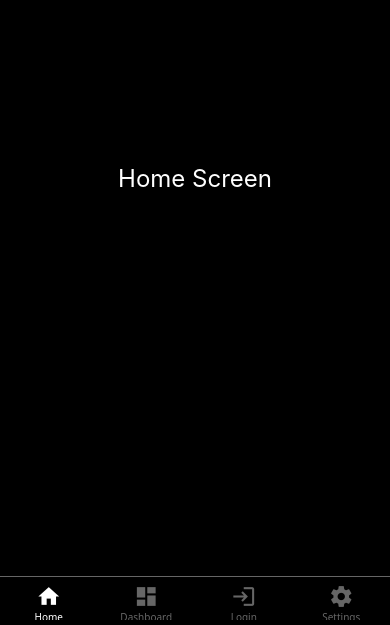
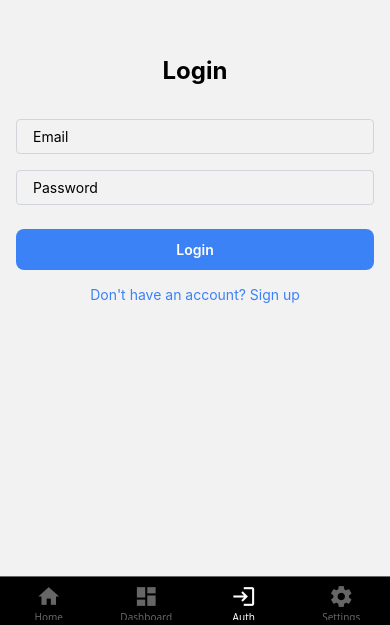
Before and after one commit to JordanVera/fantasy-football-expo, a React Native app: screen /Auth in a window 390 px wide. Shown: the part 219-844 px from the top of the page. Built offline with nearby package versions, Linux system fonts and the light colour scheme.

Commit message:
Refactor authentication flow and update navigation
- Integrated AuthProvider into App component for context management.
- Replaced LoginScreen with AuthScreen in BottomTabNavigator for improved authentication handling.
- Removed the deprecated LoginScreen component to streamline the codebase.

```diff
--- a/App.tsx
+++ b/App.tsx
@@ -1,6 +1,6 @@
 import { NavigationContainer } from '@react-navigation/native';
 import { BottomTabNavigator } from './src/navigation/BottomTabNavigator';
-//
+import { AuthProvider } from './src/context/AuthContext';
 import 'nativewind';
 
 import './global.css';
@@ -8,7 +8,9 @@ import './global.css';
 export default function App() {
   return (
     <NavigationContainer>
-      <BottomTabNavigator />
+      <AuthProvider>
+        <BottomTabNavigator />
+      </AuthProvider>
     </NavigationContainer>
   );
 }
--- a/src/navigation/BottomTabNavigator.tsx
+++ b/src/navigation/BottomTabNavigator.tsx
@@ -2,7 +2,7 @@ import { createBottomTabNavigator } from '@react-navigation/bottom-tabs';
 import { MaterialIcons } from '@expo/vector-icons';
 import { HomeScreen } from '../screens/HomeScreen';
 import { DashboardScreen } from '../screens/DashboardScreen';
-import { LoginScreen } from '../screens/LoginScreen';
+import { AuthScreen } from '../screens/AuthScreen';
 import { SettingsScreen } from '../screens/SettingsScreen';
 // import { Header } from '../components/Topbar';
 
@@ -41,8 +41,8 @@ export function BottomTabNavigator() {
         }}
       />
       <Tab.Screen
-        name="Login"
-        component={LoginScreen}
+        name="Auth"
+        component={AuthScreen}
         options={{
           tabBarIcon: ({ color, size }) => (
             <MaterialIcons name="login" size={size} color={color} />
--- /dev/null
+++ b/src/screens/AuthScreen.tsx
@@ -0,0 +1,90 @@
+import { View, Text, TouchableOpacity, TextInput } from 'react-native';
+import { useState } from 'react';
+import { useAuth } from '../context/AuthContext';
+
+export function AuthScreen() {
+  const [isLogin, setIsLogin] = useState(true);
+  const [email, setEmail] = useState('');
+  const [password, setPassword] = useState('');
+  const [name, setName] = useState('');
+  const [error, setError] = useState('');
+  const { login, signup } = useAuth();
+
+  const handleSubmit = async () => {
+    try {
+      if (isLogin) {
+        await login(email, password);
+      } else {
+        await signup(email, password, name);
+      }
+      // Navigation will be handled by your navigation container based on auth state
+    } catch (error) {
+      setError(
+        isLogin
+          ? 'Login failed. Please check your credentials.'
+          : 'Signup failed. Please try again.'
+      );
+    }
+  };
+
+  const toggleAuthMode = () => {
+    setIsLogin(!isLogin);
+    setError('');
+    setEmail('');
+    setPassword('');
+    setName('');
+  };
+
+  return (
+    <View className="items-center justify-center flex-1 px-4">
+      <Text className="mb-8 text-2xl font-bold">
+        {isLogin ? 'Login' : 'Sign Up'}
+      </Text>
+
+      {error ? <Text className="mb-4 text-red-500">{error}</Text> : null}
+
+      {!isLogin && (
+        <TextInput
+          className="w-full px-4 py-2 mb-4 border border-gray-300 rounded"
+          placeholder="Name"
+          value={name}
+          onChangeText={setName}
+        />
+      )}
+
+      <TextInput
+        className="w-full px-4 py-2 mb-4 border border-gray-300 rounded"
+        placeholder="Email"
+        value={email}
+        onChangeText={setEmail}
+        keyboardType="email-address"
+        autoCapitalize="none"
+      />
+
+      <TextInput
+        className="w-full px-4 py-2 mb-6 border border-gray-300 rounded"
+        placeholder="Password"
+        value={password}
+        onChangeText={setPassword}
+        secureTextEntry
+      />
+
+      <TouchableOpacity
+        className="w-full px-6 py-3 mb-4 bg-blue-500 rounded-lg"
+        onPress={handleSubmit}
+      >
+        <Text className="font-semibold text-center text-white">
+          {isLogin ? 'Login' : 'Sign Up'}
+        </Text>
+      </TouchableOpacity>
+
+      <TouchableOpacity onPress={toggleAuthMode}>
+        <Text className="text-blue-500">
+          {isLogin
+            ? "Don't have an account? Sign up"
+            : 'Already have an account? Login'}
+        </Text>
+      </TouchableOpacity>
+    </View>
+  );
+}
--- a/src/screens/LoginScreen.tsx
+++ /dev/null
@@ -1,26 +0,0 @@
-import { View, Text, TouchableOpacity } from 'react-native';
-import { api } from '../services/ApiService';
-
-export function LoginScreen() {
-  const handleTestApi = async () => {
-    try {
-      const response = await api.test();
-      console.log('API Test Response:', response);
-    } catch (error) {
-      console.error('API Test Error:', error);
-    }
-  };
-
-  return (
-    <View className="items-center justify-center flex-1">
-      <Text className="mb-4 text-xl">Login Screen</Text>
-
-      <TouchableOpacity
-        className="px-6 py-3 bg-blue-500 rounded-lg"
-        onPress={handleTestApi}
-      >
-        <Text className="font-semibold text-white">Test API</Text>
-      </TouchableOpacity>
-    </View>
-  );
-}
```
